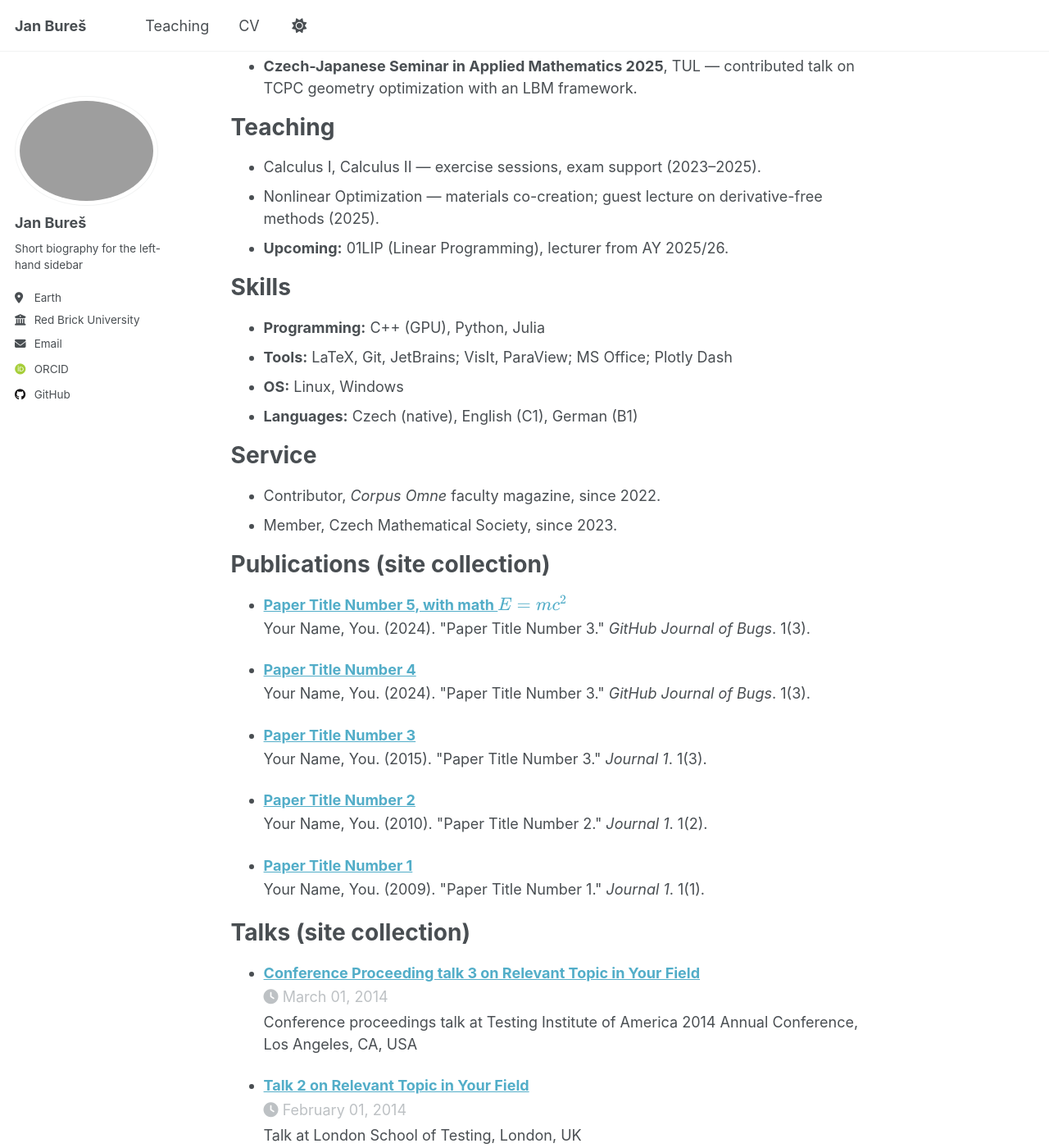
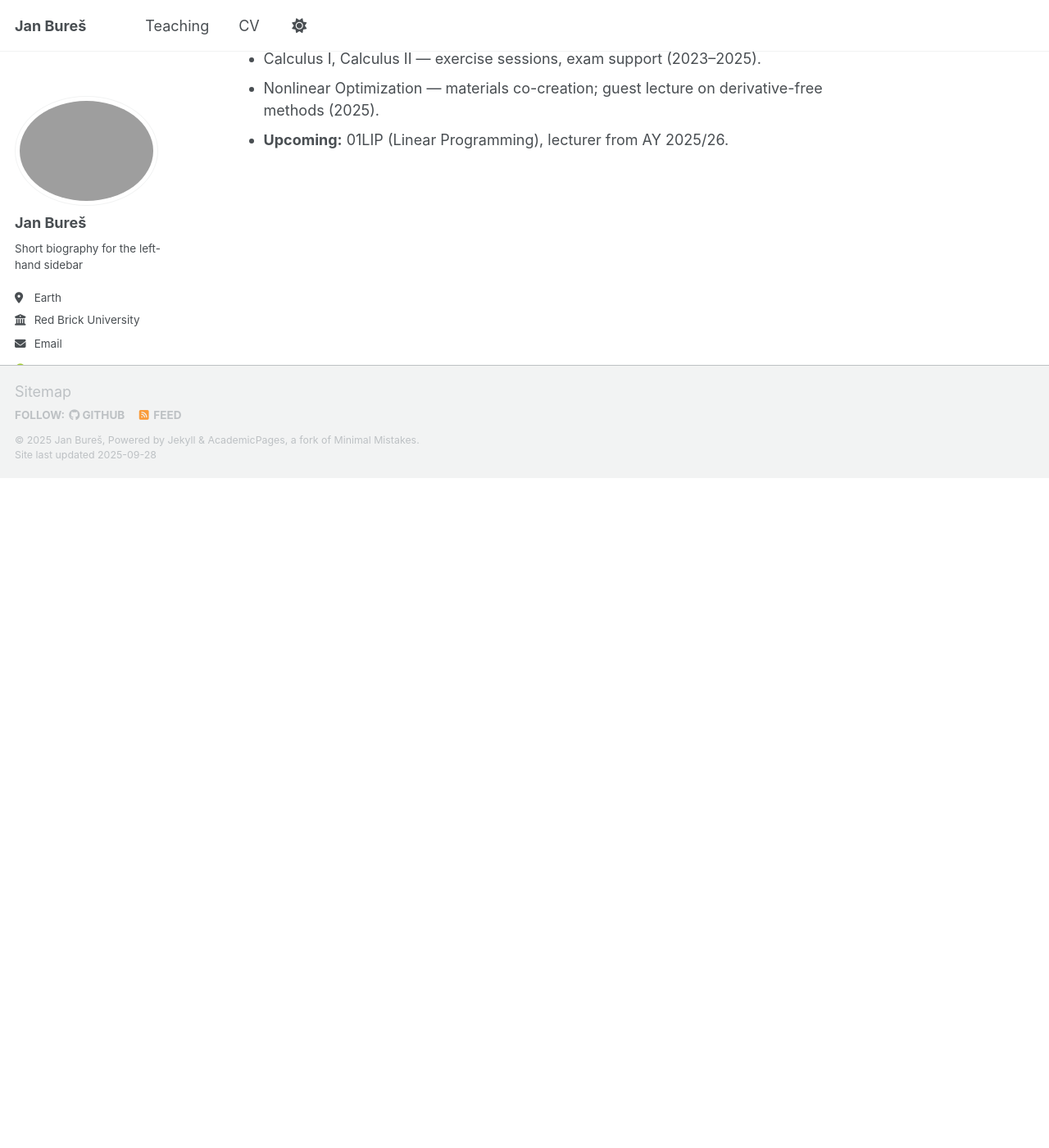
Before and after one commit to buresjan/buresjan.github.io, a Jekyll site: the page built from _pages/cv.md, in a window 1280 px wide and 1400 px high, scrolled down 2015 px. Shown: the whole window at 82% size. Built offline with Jekyll 4.4.1, drawn with Linux system fonts in a browser that asks for light colours; some web fonts are replaced; our own code applies the rules of GitHub Pages for plain Markdown files; a script that is not in the unit is left out; after the commit the page ends 2598 px from its top, so only the background shows below that; some of the changed text lies outside the part shown.

Commit message:
update content

```diff
--- a/_pages/cv.md
+++ b/_pages/cv.md
@@ -7,13 +7,6 @@
 redirect_from:
   - /resume
 ---
-
-{% include base_path %}
-
-Contact
-======
-- **Email:** buresj11@fjfi.cvut.cz
-- **Phone:** +420 739 766 067 <!-- :contentReference[oaicite:12]{index=12} -->
 
 Education
 ======
@@ -56,33 +49,3 @@
 - Calculus I, Calculus II — exercise sessions, exam support (2023–2025). <!-- :contentReference[oaicite:31]{index=31} -->
 - Nonlinear Optimization — materials co-creation; guest lecture on derivative-free methods (2025). <!-- :contentReference[oaicite:32]{index=32} -->
 - **Upcoming:** 01LIP (Linear Programming), lecturer from AY 2025/26. <!-- :contentReference[oaicite:33]{index=33} -->
-
-Skills
-======
-- **Programming:** C++ (GPU), Python, Julia
-- **Tools:** LaTeX, Git, JetBrains; VisIt, ParaView; MS Office; Plotly Dash
-- **OS:** Linux, Windows
-- **Languages:** Czech (native), English (C1), German (B1) <!-- :contentReference[oaicite:34]{index=34} -->
-
-Service
-======
-- Contributor, *Corpus Omne* faculty magazine, since 2022. <!-- :contentReference[oaicite:35]{index=35} -->
-- Member, Czech Mathematical Society, since 2023. <!-- :contentReference[oaicite:36]{index=36} -->
-
-Publications (site collection)
-======
-<ul>{% for post in site.publications reversed %}
-  {% include archive-single-cv.html %}
-{% endfor %}</ul>
-
-Talks (site collection)
-======
-<ul>{% for post in site.talks reversed %}
-  {% include archive-single-talk-cv.html  %}
-{% endfor %}</ul>
-
-Teaching (site collection)
-======
-<ul>{% for post in site.teaching reversed %}
-  {% include archive-single-cv.html %}
-{% endfor %}</ul>
```
